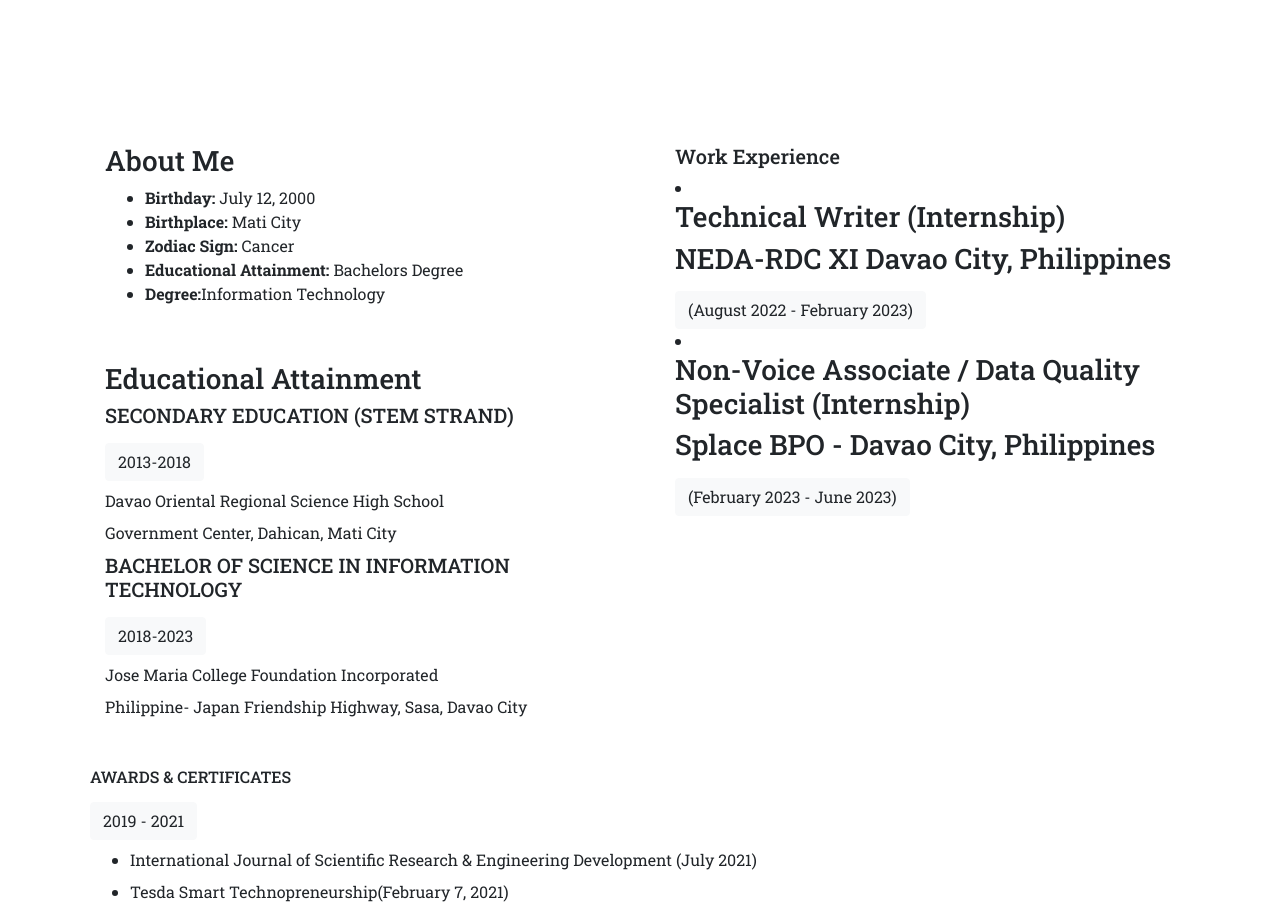
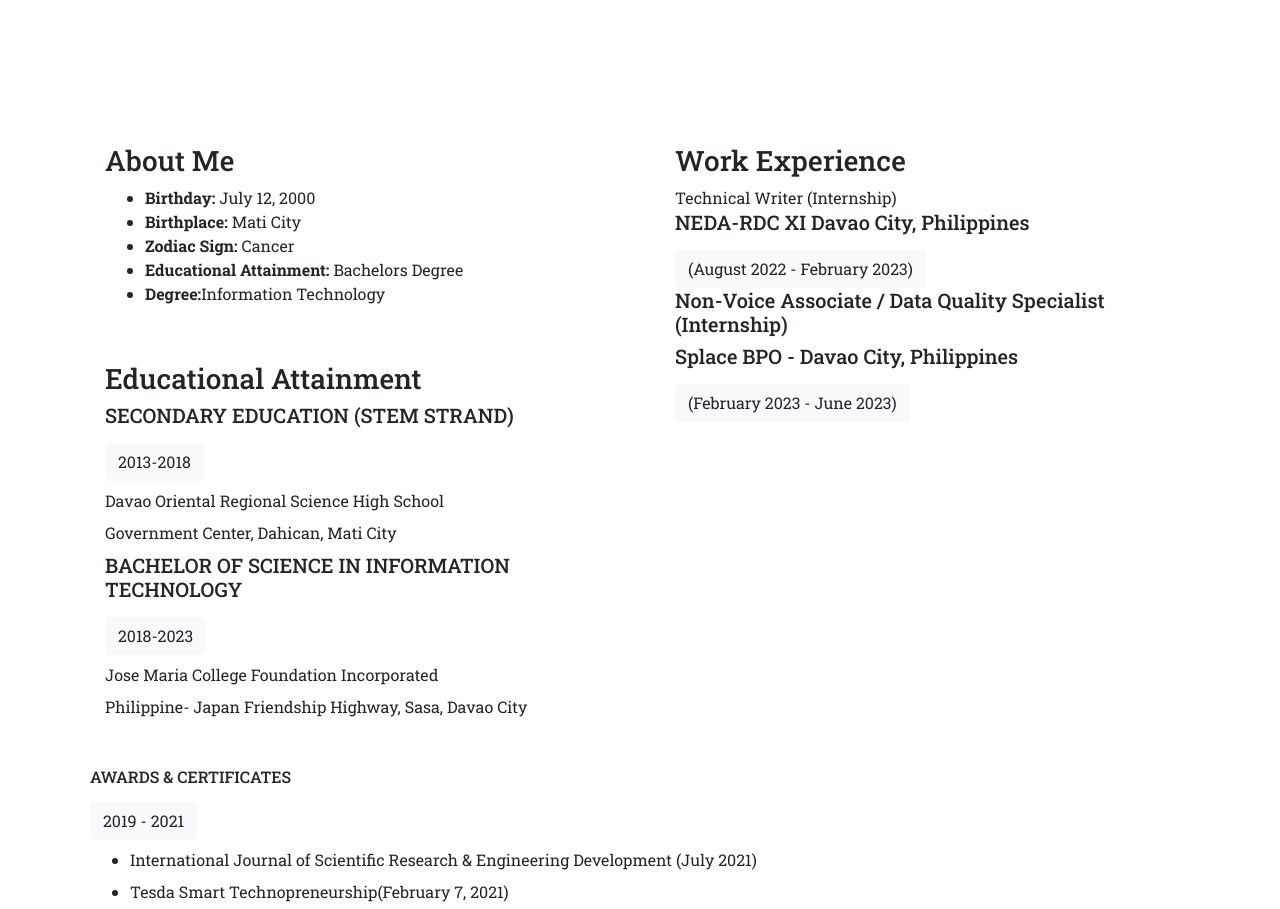
Before and after one commit to zimmercraze/My-Portfolio-02, a plain HTML site: page index.html in a window 1280 px wide. Shown: the part 4540-5449 px from the top of the page. Drawn offline with Linux system fonts and the light colour scheme.

Commit message:
Update index.html

```diff
--- a/index.html
+++ b/index.html
@@ -185,14 +185,14 @@ THE CHALLENGE YOU'RE HAVING RIGHT NOW IS DEVELOPING THE STRENGTH YOU'LL NEED IN
           </div>
           <div class="col-xl-6 col-lg-6 col-md-12">
             <div class="card-body">
-              <h5>Work Experience</h5>
-              <li><h3>Technical Writer (Internship)</h3></li>
-             </li> <h3>NEDA-RDC XI  Davao City, Philippines</h3>
+              <h3>Work Experience</h3>
+              </h5>Technical Writer (Internship)</h5>
+             <h5>NEDA-RDC XI  Davao City, Philippines</h5>
               <button class="btn btn-light mt-2">(August 2022 - February 2023)</button>
 
 
-            <li></li> <h3>Non-Voice Associate / Data Quality Specialist (Internship)</h3> </li>
-              <h3>Splace BPO - Davao City, Philippines</h3>
+             <h5>Non-Voice Associate / Data Quality Specialist (Internship)</h5> </li>
+              <h5>Splace BPO - Davao City, Philippines</h5>
               <button class="btn btn-light mt-2">(February 2023 - June 2023)</button>
 
 
```
